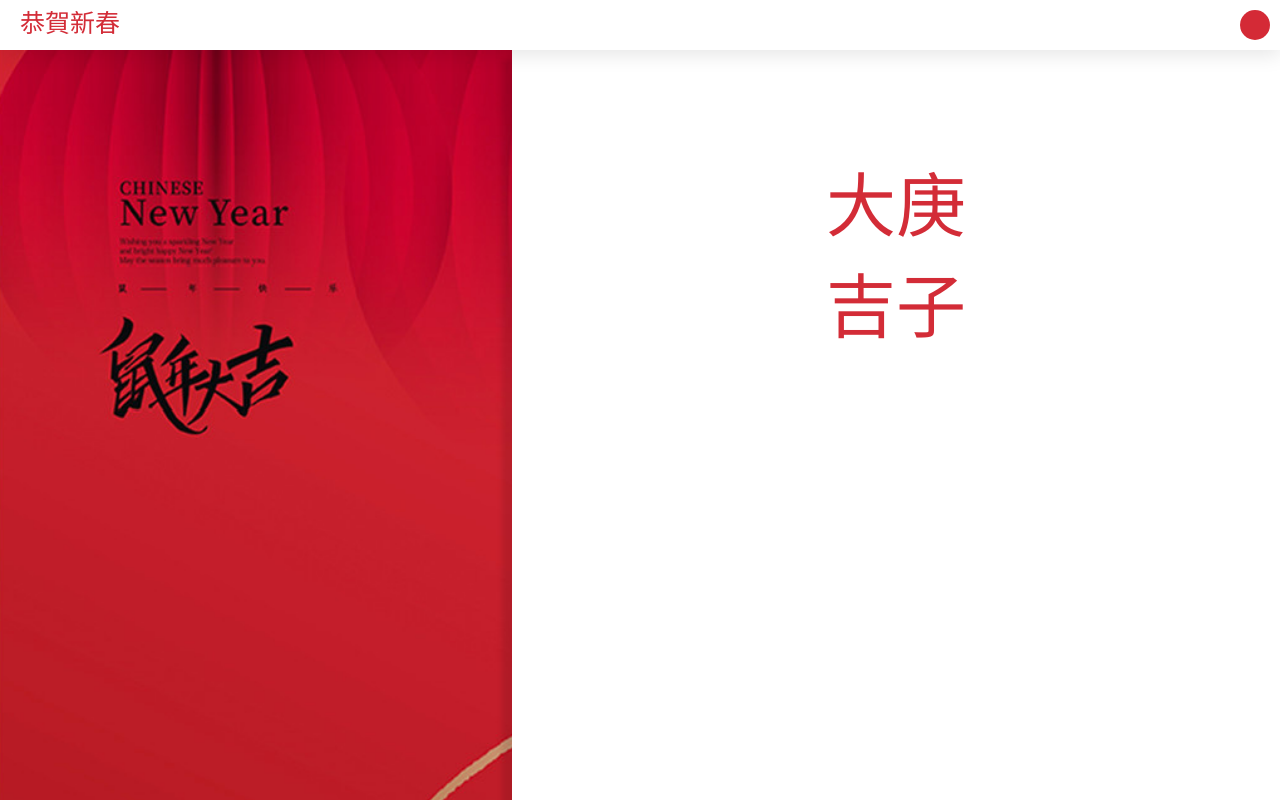
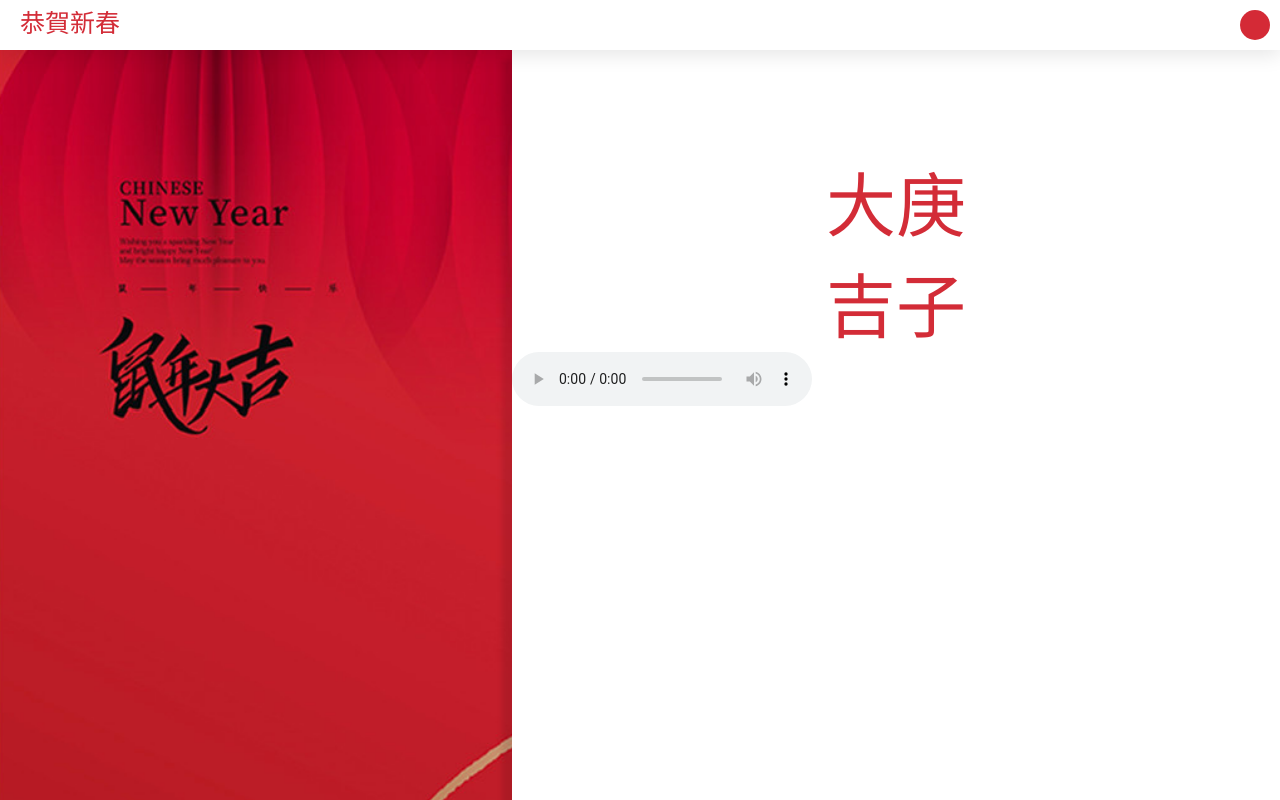
Before and after one commit to IcThree/IcThree, a plain HTML site: page index.html in a window 1280 px wide. Both pictures are taken after a click on the element 1255 px from the left and 25 px from the top of the page. Drawn offline with nearby package versions, Linux system fonts and the light colour scheme; some packages are replaced by stand-ins of ours; a script that the page names is missing; a web font is replaced by a local one.

Commit message:
Add files via upload

```diff
--- a/index.html
+++ b/index.html
@@ -192,6 +192,7 @@
 
     </div>
 </a>
+<audio src="audio/棱镜.mp3" controls autoplay></audio>
     </div>
     <script>
         $(document).ready(function(){
```
